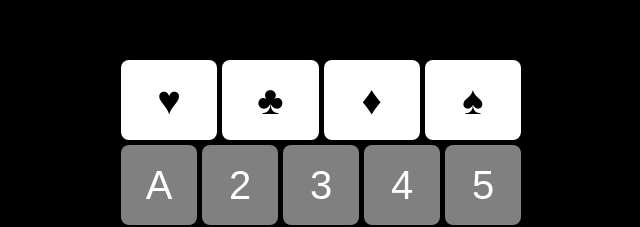
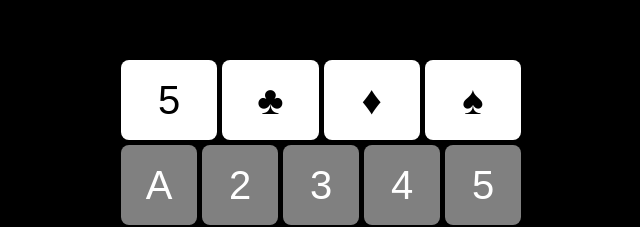
Before and after one commit to InamuraJIN/AtomicDeck, a React (Vite) app: page / in a window 1280 px wide. Shown: the part 285-512 px from the top of the page, without its empty margins (319-959 px from the left). Built offline with nearby package versions, Linux system fonts and the light colour scheme; the HTML template or start-up script is replaced by a standard one.

Commit message:
Update Layout.jsx

```diff
--- a/src/Layout.jsx
+++ b/src/Layout.jsx
@@ -50,7 +50,7 @@ export default function Layout({
                   style={{ fontSize: BUTTON_FONT_SIZE }}
                   onClick={() => handleCardClick("♥")}
                 >
-                  ♥
+                  5
                 </button>
                 <button
                   className="symbol-button"
```
